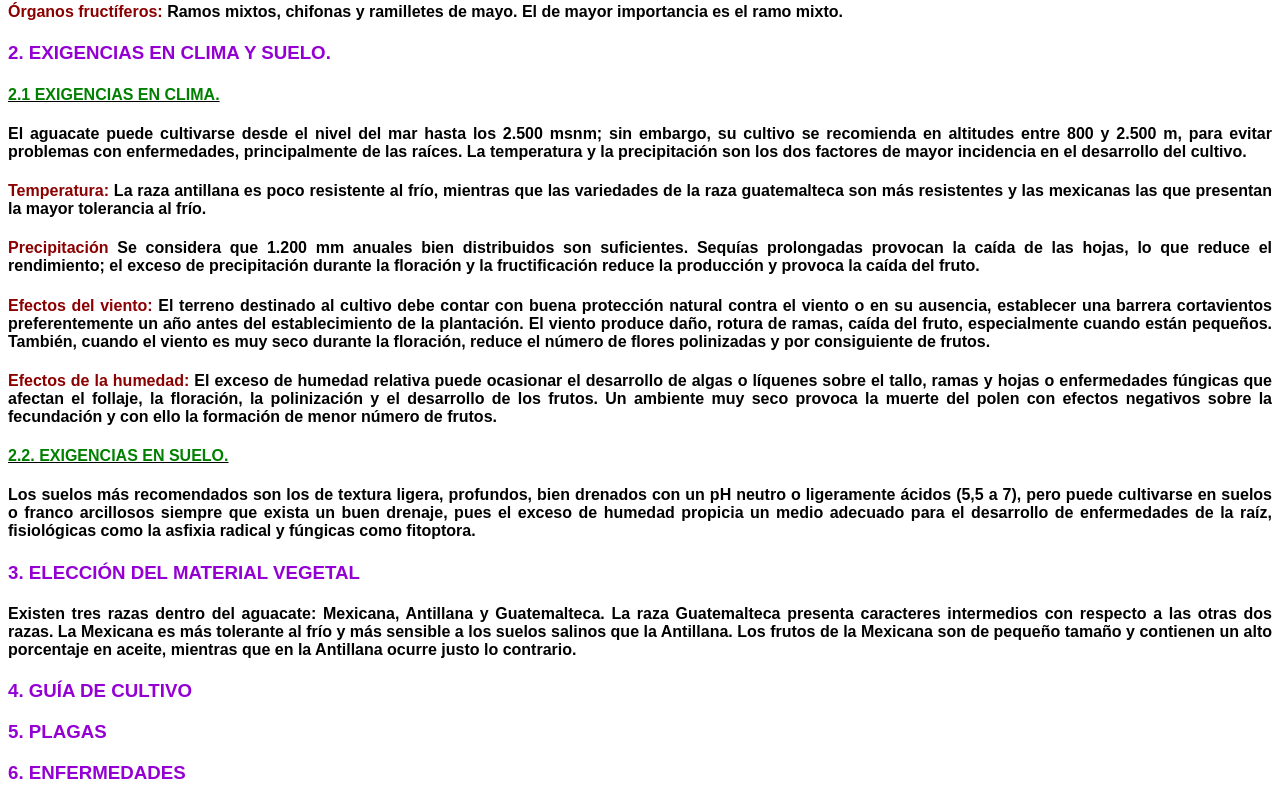
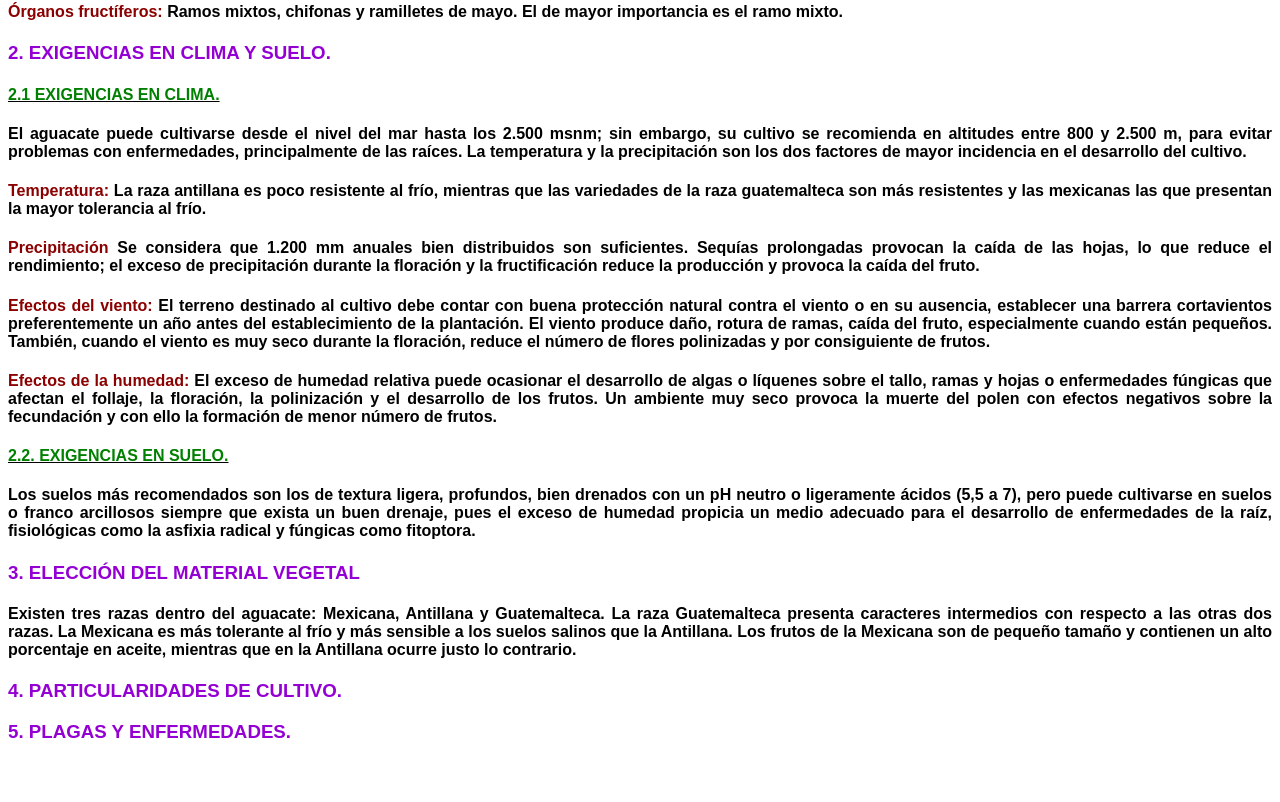
Before and after one commit to hugopozos/springboot-web-project, a plain HTML site: page Aguacate.html in a window 1280 px wide. Shown: the part 833-1635 px from the top of the page. After the commit the page ends 1595 px from the top, so only its background shows below. Drawn offline with Linux system fonts and the light colour scheme.

Commit message:
Avance Guía Aguacate

```diff
--- a/Aguacate.html
+++ b/Aguacate.html
@@ -7,7 +7,7 @@
 
 <body>
 
-<span style="color: #00008b; font-family: Arial,Arial; ">
+<span style="color: #00008b; font-family: Arial,serif; ">
 <h1 align="center">AGUACATE</h1></span>
 <div align="center"><img src="https://culturacientifica.com/app/uploads/2016/11/aguacate-768x576.jpg" alt=""
                          width="400" height="250"></div>
@@ -112,15 +112,11 @@
 </b></h4>
 
 <h3 align="justify"><b>
-    <span style="color: darkviolet; font-family: Arial,serif; "> 4. GUÍA DE CULTIVO</span>
+    <span style="color: darkviolet; font-family: Arial,serif; "> 4. PARTICULARIDADES DE CULTIVO. </span>
 </b></h3>
 
 <h3 align="justify"><b>
-    <span style="color: darkviolet; font-family: Arial,serif; "> 5. PLAGAS </span>
-</b></h3>
-
-<h3 align="justify"><b>
-    <span style="color: darkviolet; font-family: Arial,serif; "> 6. ENFERMEDADES </span>
+    <span style="color: darkviolet; font-family: Arial,serif; "> 5. PLAGAS Y ENFERMEDADES. </span>
 </b></h3>
 
 </body>
```
